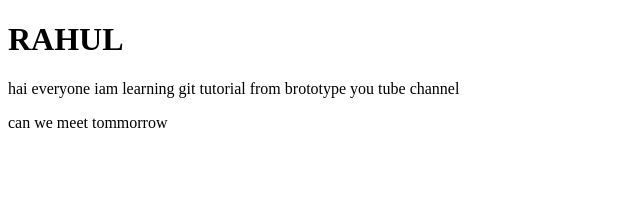
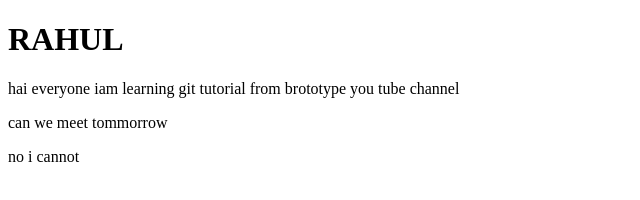
Before and after one commit to RahulShaju/datewith-git-sample, a plain HTML site: page index.html in a window 1280 px wide. Shown: the full height of the page, 0-640 px from the left. Drawn offline with Linux system fonts and the light colour scheme.

Commit message:
negative answer added

```diff
--- a/index.html
+++ b/index.html
@@ -10,5 +10,6 @@
     <h1>RAHUL</h1>
     <p>hai everyone iam learning git tutorial from brototype you tube channel</p>
     <p>can we meet tommorrow</p>
+    <p>no i cannot</p>
 </body>
 </html>
```
